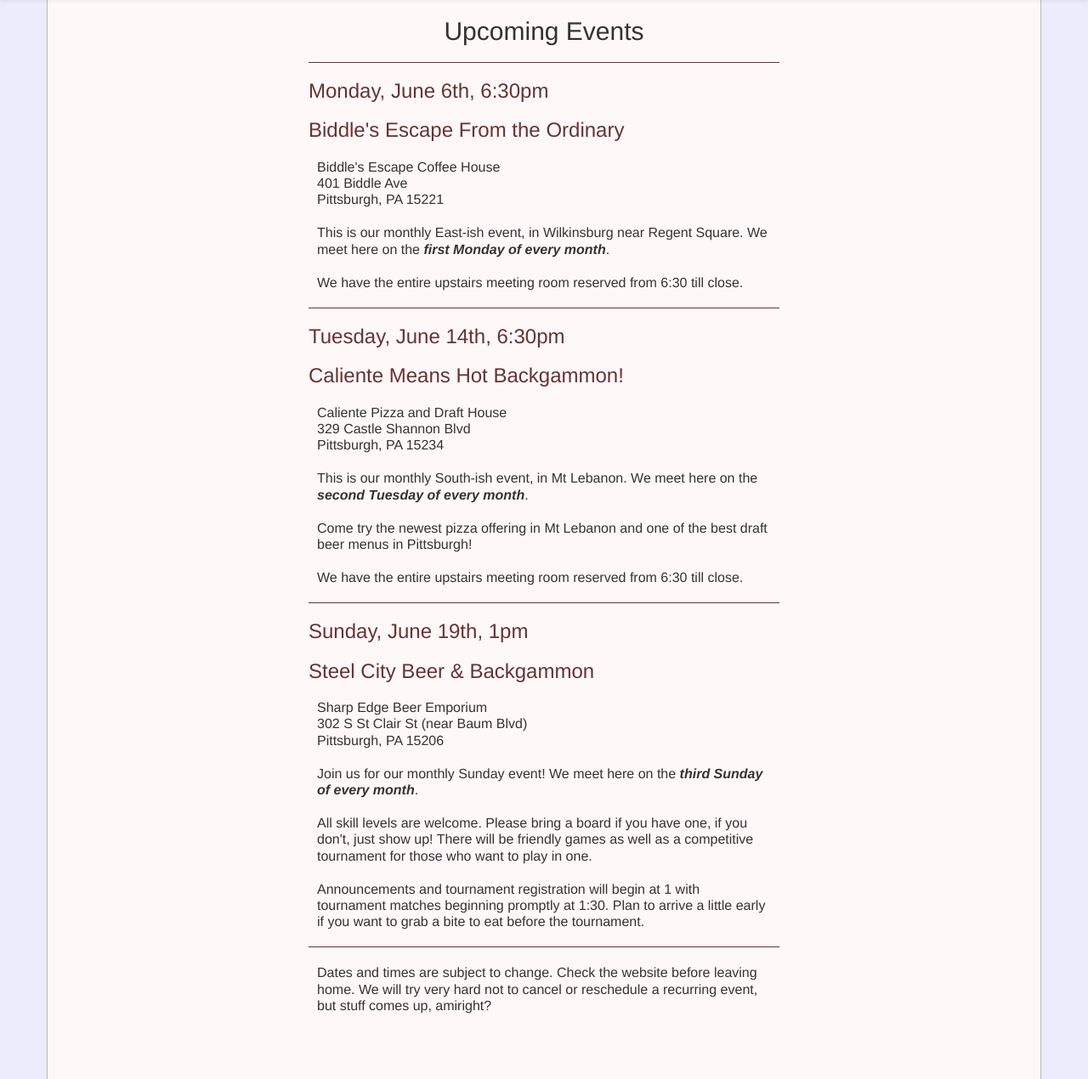
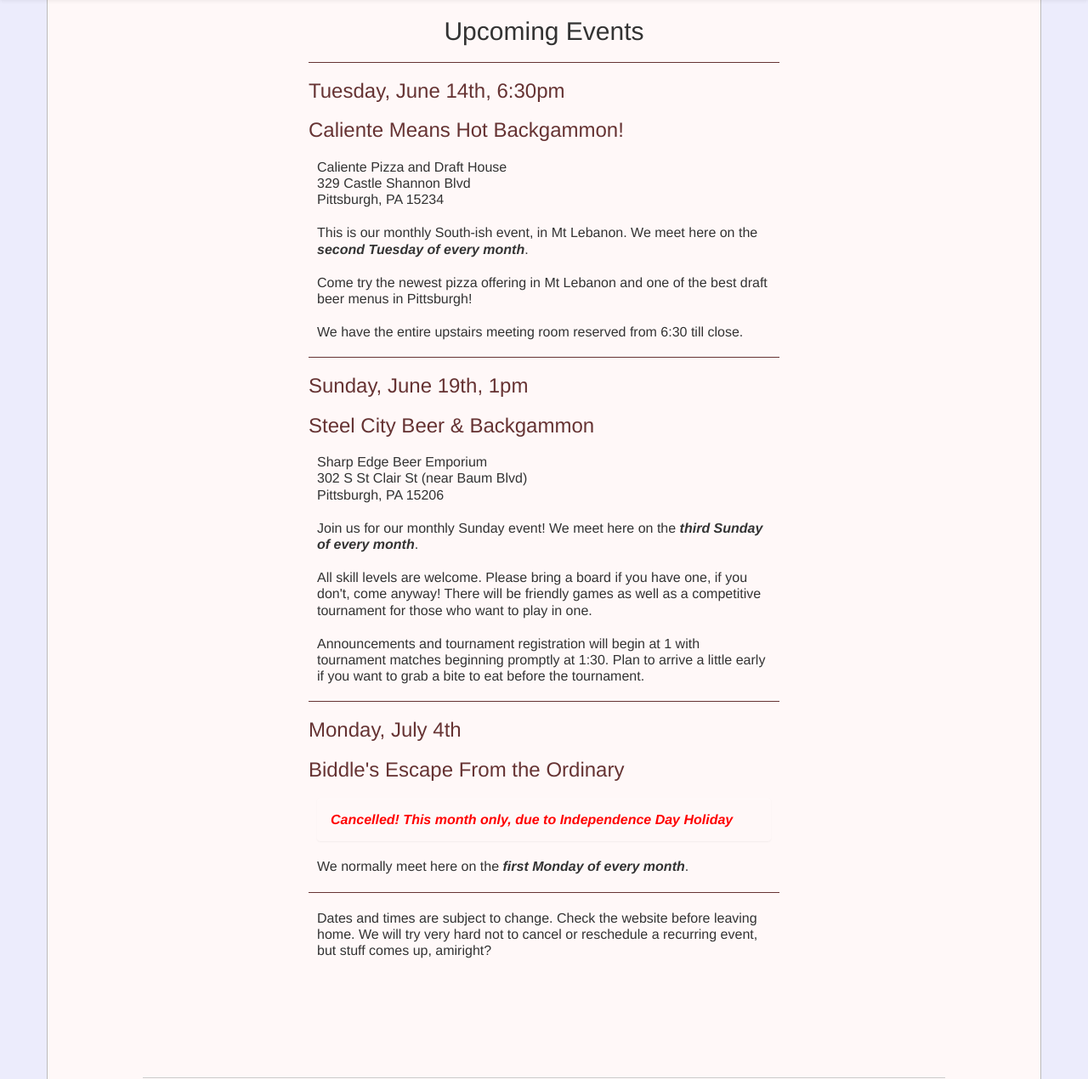
Before and after one commit to pblackwood/steelcitybg, a PHP site: page /schedule.html in a window 1280 px wide. Shown: the part 51-1321 px from the top of the page at 85% size. Run offline with PHP 8.4, Linux system fonts and the light colour scheme; some libraries are stand-ins or nearby versions.

Commit message:
Update attendance and schedule.

```diff
--- a/src/css/app.css
+++ b/src/css/app.css
@@ -81,6 +81,13 @@
     font-weight: bold;
 }
 
+.alert {
+    color: red;
+    font-size: larger;
+    font-style: italic;
+    font-weight: bold;
+}
+
 .brand {
     height: 60px;
     width: 95px;
--- a/src/schedule.html
+++ b/src/schedule.html
@@ -48,15 +48,6 @@
         <div class="col-md-6 col-md-offset-3">
             <h2>Upcoming Events</h2>
             <hr/>
-            <h3>Monday, June 6th, 6:30pm</h3>
-            <h3>Biddle's Escape From the Ordinary</h3>
-            <p>Biddle's Escape Coffee House<br/>
-                401 Biddle Ave<br/>
-                Pittsburgh, PA 15221</p>
-            <p>This is our monthly East-ish event, in Wilkinsburg near Regent Square. We meet here on the <span
-                    class="remember-this">first Monday of every month</span>.</p>
-            <p>We have the entire upstairs meeting room reserved from 6:30 till close.</p>
-            <hr/>
             <h3>Tuesday, June 14th, 6:30pm</h3>
             <h3>Caliente Means Hot Backgammon!</h3>
             <p>Caliente Pizza and Draft House<br/>
@@ -74,10 +65,15 @@
                 Pittsburgh, PA 15206</p>
             <p>Join us for our monthly Sunday event! We meet here on the <span class="remember-this">third Sunday of every month</span>.
             </p></p>
-            <p>All skill levels are welcome. Please bring a board if you have one, if you don't, just show up! There
+            <p>All skill levels are welcome. Please bring a board if you have one, if you don't, come anyway! There
                 will be friendly games as well as a competitive tournament for those who want to play in one.</p>
             <p>Announcements and tournament registration will begin at 1 with tournament matches beginning promptly at
                 1:30. Plan to arrive a little early if you want to grab a bite to eat before the tournament.</p>
+            <hr/>
+            <h3>Monday, July 4th</h3>
+            <h3>Biddle's Escape From the Ordinary</h3>
+            <p class="alert">Cancelled! This month only, due to Independence Day Holiday</p>
+            <p>We normally meet here on the <span class="remember-this">first Monday of every month</span>.</p>
             <hr/>
             <p>Dates and times are subject to change. Check the website before leaving home. We will try very hard not
                 to cancel or reschedule a recurring event, but stuff comes up, amiright?</p>
@@ -90,6 +86,15 @@
     </div>
 
     <div class="save-for-later">
+        <h3>Monday, July 4th</h3>
+        <h3>Biddle's Escape From the Ordinary</h3>
+        <p>Biddle's Escape Coffee House<br/>
+            401 Biddle Ave<br/>
+            Pittsburgh, PA 15221</p>
+        <p>This is our monthly East-ish event, in Wilkinsburg near Regent Square. We meet here on the <span
+                class="remember-this">first Monday of every month</span>.</p>
+        <p>We have the entire upstairs meeting room reserved from 6:30 till close.</p>
+        <hr/>
         <h4 class="award">Quarterly Attendance Awards!</h4>
         <p>This meetup we will celebrate our first-ever quarterly attendance awards! We will be giving away prizes
             for attendance at SCBG events in Q1, 2016. See the banner to the right
```
Also changed, not shown: src/index.html (+17 -11 lines), src/assets/images/red_die_favicon.ico (added), src/js/attendanceStats.js.
